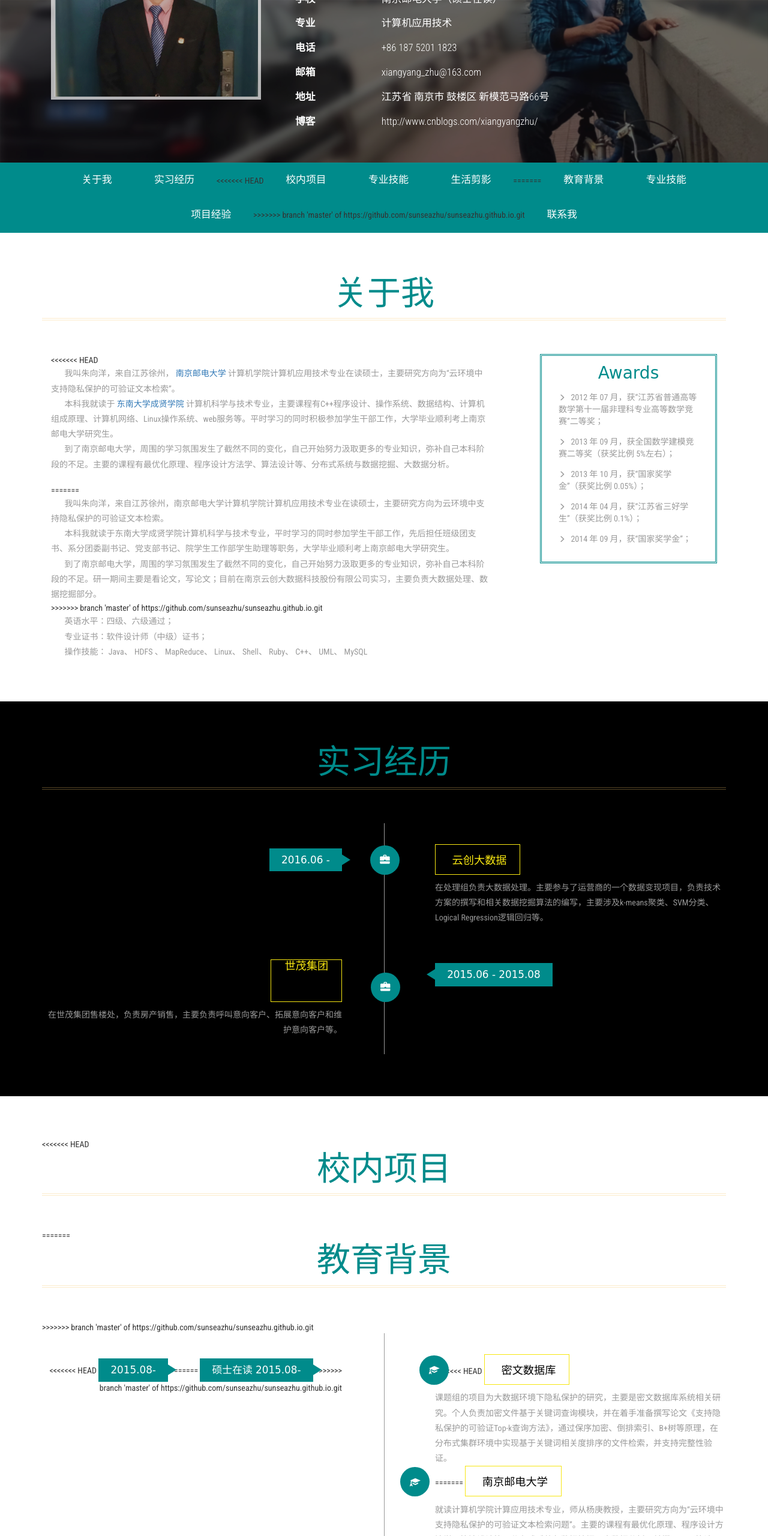
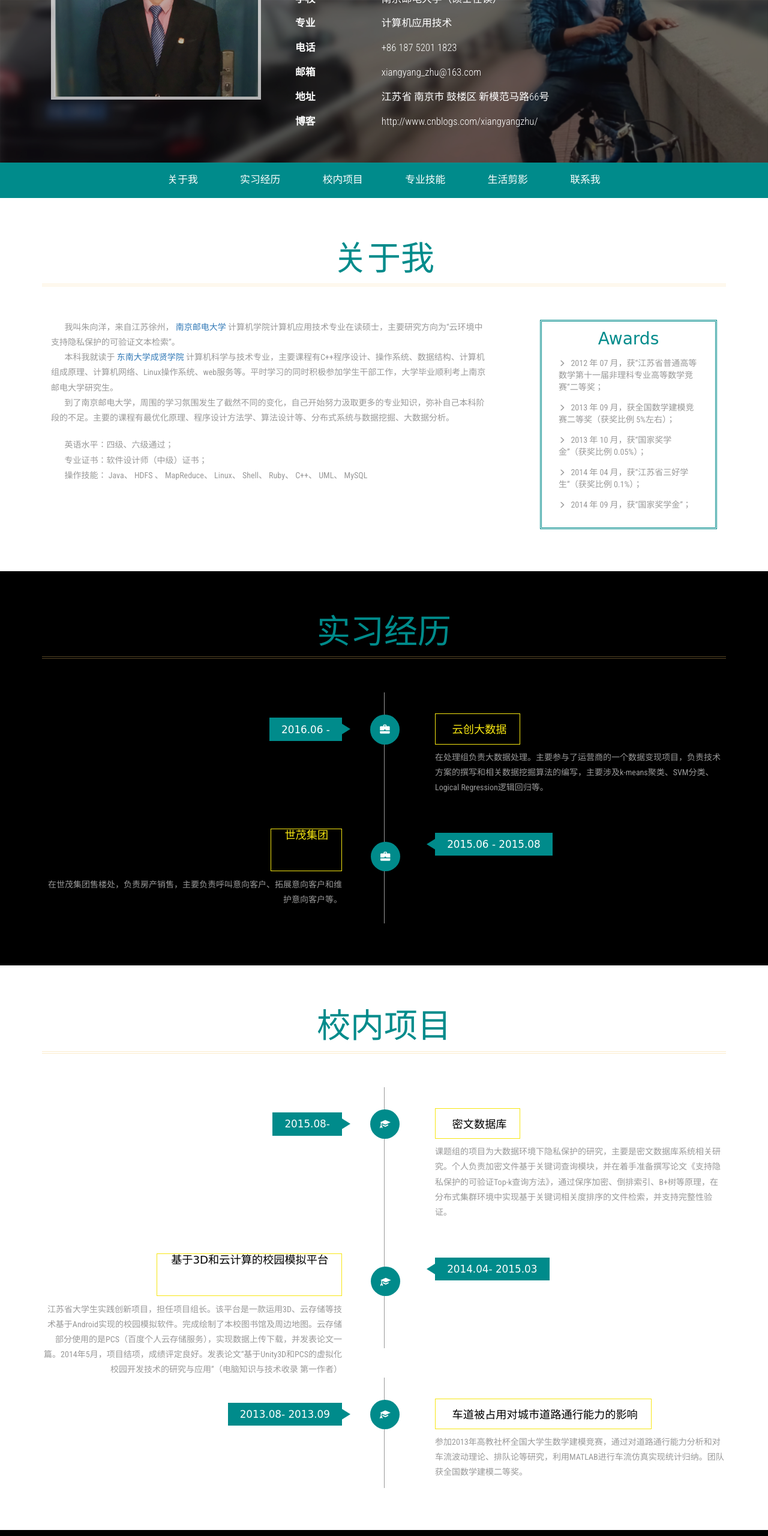
Before and after one commit to sunseazhu/sunseazhu.github.io, a plain HTML site: page index.html in a window 1280 px wide. Shown: the part 240-2800 px from the top of the page at 60% size. Drawn offline with Linux system fonts and the light colour scheme; a web font is replaced by a local one.

Commit message:
之前出了点问题，重新提交

```diff
--- a/index.html
+++ b/index.html
@@ -109,15 +109,9 @@ License URL: http://creativecommons.org/licenses/by/3.0/
 					<ul class="nav navbar">
 						<li><a href="#about" class="scroll">关于我</a></li>
 						<li><a href="#work" class="scroll">实习经历</a></li>
-<<<<<<< HEAD
 						<li><a href="#education" class="scroll">校内项目</a></li>
 						<li><a href="#skills" class="scroll">专业技能</a></li>
 						<li><a href="#projects" class="scroll">生活剪影</a></li>
-=======
-						<li><a href="#education" class="scroll">教育背景</a></li>
-						<li><a href="#skills" class="scroll">专业技能</a></li>
-						<li><a href="#projects" class="scroll">项目经验</a></li>
->>>>>>> branch 'master' of https://github.com/sunseazhu/sunseazhu.github.io.git
 						<li><a href="#contact" class="scroll">联系我</a></li>
 					</ul>
 					<div class="clearfix"> </div>
@@ -131,16 +125,10 @@ License URL: http://creativecommons.org/licenses/by/3.0/
 		<div class="container">
 			<h3 class="title"> 关于我</h3>
 			<div class="col-md-8 about-left">
-<<<<<<< HEAD
 				<p>&nbsp;&nbsp;&nbsp;&nbsp;&nbsp;&nbsp;&nbsp;我叫朱向洋，来自江苏徐州，<a href="http://www.njupt.edu.cn/" target="_blank"> 南京邮电大学 </a>计算机学院计算机应用技术专业在读硕士，主要研究方向为“云环境中支持隐私保护的可验证文本检索”。</p>
 				<p>&nbsp;&nbsp;&nbsp;&nbsp;&nbsp;&nbsp;&nbsp;本科我就读于<a href="http://cxxy.seu.edu.cn/" target="_blank"> 东南大学成贤学院 </a>计算机科学与技术专业，主要课程有C++程序设计、操作系统、数据结构、计算机组成原理、计算机网络、Linux操作系统、web服务等。平时学习的同时积极参加学生干部工作，大学毕业顺利考上南京邮电大学研究生。</p>
 				<p>&nbsp;&nbsp;&nbsp;&nbsp;&nbsp;&nbsp;&nbsp;到了南京邮电大学，周围的学习氛围发生了截然不同的变化，自己开始努力汲取更多的专业知识，弥补自己本科阶段的不足。主要的课程有最优化原理、程序设计方法学、算法设计等、分布式系统与数据挖掘、大数据分析。</p>
 				<br/>
-=======
-				<p>&nbsp;&nbsp;&nbsp;&nbsp;&nbsp;&nbsp;&nbsp;我叫朱向洋，来自江苏徐州，南京邮电大学计算机学院计算机应用技术专业在读硕士，主要研究方向为云环境中支持隐私保护的可验证文本检索。</p>
-				<p>&nbsp;&nbsp;&nbsp;&nbsp;&nbsp;&nbsp;&nbsp;本科我就读于东南大学成贤学院计算机科学与技术专业，平时学习的同时参加学生干部工作，先后担任班级团支书、系分团委副书记、党支部书记、院学生工作部学生助理等职务，大学毕业顺利考上南京邮电大学研究生。</p>
-				<p>&nbsp;&nbsp;&nbsp;&nbsp;&nbsp;&nbsp;&nbsp;到了南京邮电大学，周围的学习氛围发生了截然不同的变化，自己开始努力汲取更多的专业知识，弥补自己本科阶段的不足。研一期间主要是看论文，写论文；目前在南京云创大数据科技股份有限公司实习，主要负责大数据处理、数据挖掘部分。</p>
->>>>>>> branch 'master' of https://github.com/sunseazhu/sunseazhu.github.io.git
 				<p>&nbsp;&nbsp;&nbsp;&nbsp;&nbsp;&nbsp;&nbsp;英语水平：四级、六级通过；<br/>
 					&nbsp;&nbsp;&nbsp;&nbsp;&nbsp;&nbsp;&nbsp;专业证书：软件设计师（中级）证书；<br/>
 					&nbsp;&nbsp;&nbsp;&nbsp;&nbsp;&nbsp;&nbsp;操作技能： Java、 HDFS 、 MapReduce、 Linux、 Shell、 Ruby、 C++、 UML、 MySQL<br/>
@@ -193,52 +181,29 @@ License URL: http://creativecommons.org/licenses/by/3.0/
 	<!--education-->
 	<div id="education" class="education">
 		<div class="container">
-<<<<<<< HEAD
 			<h3 class="title">校内项目</h3>
 
-=======
-			<h3 class="title">教育背景</h3>
->>>>>>> branch 'master' of https://github.com/sunseazhu/sunseazhu.github.io.git
 			<div class="work-info">
 				<div class="col-md-6 work-left">
-<<<<<<< HEAD
 					<h4> 2015.08- </h4>
-=======
-					<h4>硕士在读 2015.08- </h4>
->>>>>>> branch 'master' of https://github.com/sunseazhu/sunseazhu.github.io.git
 				</div>
 				<div class="col-md-6 work-right">
-<<<<<<< HEAD
 					<h5><span class="glyphicon glyphicon-education"> </span> 密文数据库 </h5>
 					<p>课题组的项目为大数据环境下隐私保护的研究，主要是密文数据库系统相关研究。个人负责加密文件基于关键词查询模块，并在着手准备撰写论文《支持隐私保护的可验证Top-k查询方法》，通过保序加密、倒排索引、B+树等原理，在分布式集群环境中实现基于关键词相关度排序的文件检索，并支持完整性验证。</p>
-=======
-					<h5><span class="glyphicon glyphicon-education"> </span> 南京邮电大学</h5>
-					<p>就读计算机学院计算应用技术专业，师从杨庚教授，主要研究方向为“云环境中支持隐私保护的可验证文本检索问题”。主要的课程有最优化原理、程序设计方法学、算法设计等、分布式系统与数据挖掘、大数据分析。并撰写了一篇论文，已经投稿，正在审稿。 </p>
->>>>>>> branch 'master' of https://github.com/sunseazhu/sunseazhu.github.io.git
 				</div>
 				<div class="clearfix"> </div>
 			</div>
 
 			<div class="work-info">
 				<div class="col-md-6 work-right work-right2">
-<<<<<<< HEAD
 					<h4>2014.04- 2015.03</h4>
-=======
-					<h4>学士学位 2011.08- 2015.06</h4>
->>>>>>> branch 'master' of https://github.com/sunseazhu/sunseazhu.github.io.git
 				</div>
 				<div class="col-md-6 work-left work-left2">
-<<<<<<< HEAD
 					<h5> 基于3D和云计算的校园模拟平台 <span class="glyphicon glyphicon-education"></span></h5>
 					<p>	江苏省大学生实践创新项目，担任项目组长。该平台是一款运用3D、云存储等技术基于Android实现的校园模拟软件。完成绘制了本校图书馆及周边地图。云存储部分使用的是PCS（百度个人云存储服务），实现数据上传下载，并发表论文一篇。2014年5月，项目结项，成绩评定良好。发表论文“基于Unity3D和PCS的虚拟化校园开发技术的研究与应用”（电脑知识与技术收录 第一作者） </p>
-=======
-					<h5> 东南大学成贤学院 <span class="glyphicon glyphicon-education"></span></h5>
-					<p>就读计算机工程系，计算机科学与技术专业，辅导员先后为王康、徐品琪、房振伟。期间担任了许多学生工作，诸如系分团委副书记、党支部书记等。主要课程有C++程序设计、操作系统、数据结构、计算机组成原理、计算机网络、Linux操作系统、web服务等。 </p>
->>>>>>> branch 'master' of https://github.com/sunseazhu/sunseazhu.github.io.git
 				</div>
 				<div class="clearfix"> </div>
 			</div>
-<<<<<<< HEAD
 
 			<div class="work-info">
 				<div class="col-md-6 work-left">
@@ -251,9 +216,6 @@ License URL: http://creativecommons.org/licenses/by/3.0/
 				<div class="clearfix"> </div>
 			</div>
 
-=======
-
->>>>>>> branch 'master' of https://github.com/sunseazhu/sunseazhu.github.io.git
 		</div>
 	</div>
 	<!--//education-->
@@ -314,11 +276,7 @@ License URL: http://creativecommons.org/licenses/by/3.0/
 	<!--portfolio-->
 	<div id="projects" class="portfolio">
 		<div class="container">
-<<<<<<< HEAD
 			<h3 class="title wow zoomInLeft animated" data-wow-delay=".5s">生活剪影</h3>
-=======
-			<h3 class="title wow zoomInLeft animated" data-wow-delay=".5s">项目经验</h3>
->>>>>>> branch 'master' of https://github.com/sunseazhu/sunseazhu.github.io.git
 			<div class="sap_tabs">
 				<div id="horizontalTab" style="display: block; width: 100%; margin: 0px;">
 					<ul class="resp-tabs-list wow fadeInUp animated" data-wow-delay=".7s">
```
Also changed, not shown: images/IMG_20130404_101922.jpg (deleted), images/endLeft2.jpg (deleted), 5 other files.
